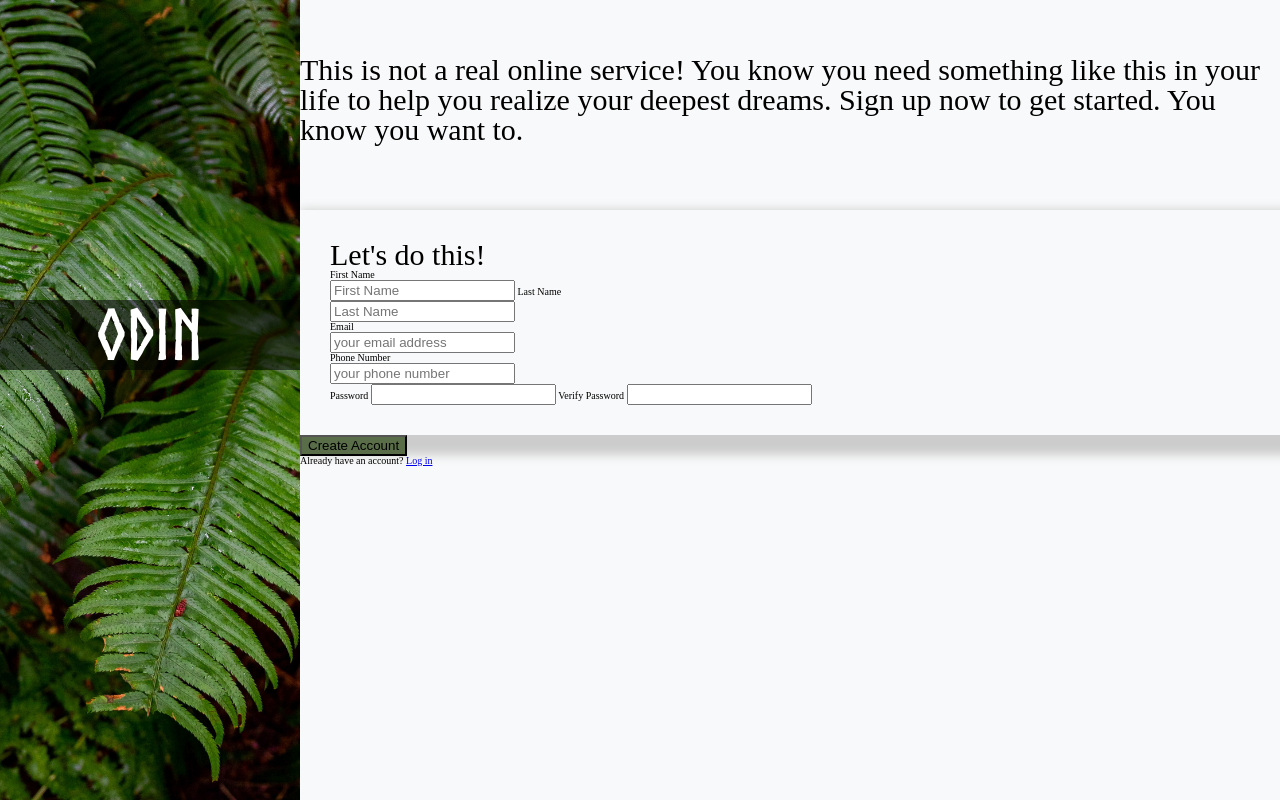
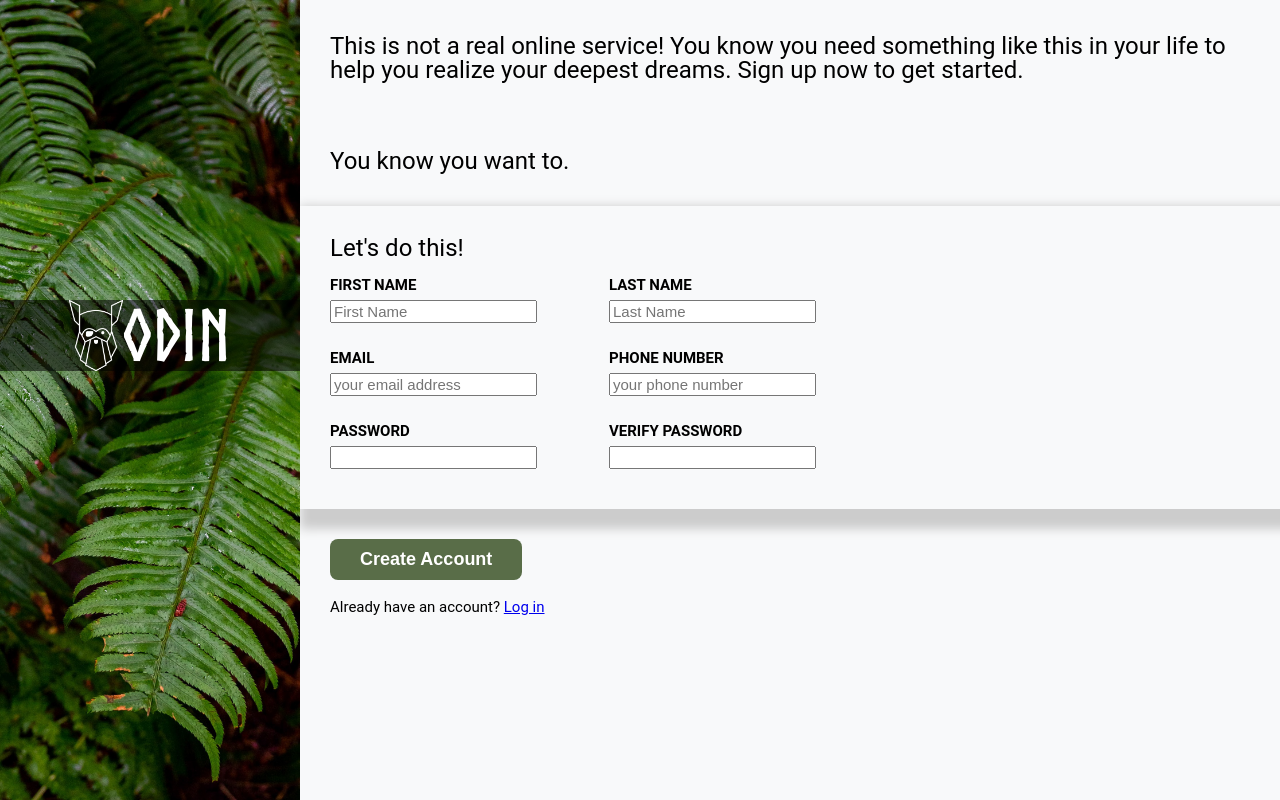
Before and after one commit to asifthewebguy/signup-form, a plain HTML site: page index.html in a window 1280 px wide. Drawn offline with Linux system fonts and the light colour scheme.

Commit message:
added and updated files
added ./assets/images/odin-lined.png
updated index.html style.css

```diff
--- a/index.html
+++ b/index.html
@@ -12,27 +12,35 @@
 <body>
     <div class="container">
         <header>
-            <h1>This is not a real online service! You know you need something like this in your life to help you realize your deepest dreams. Sign up now to get started. You know you want to.</h1>
+            <p>This is not a real online service! You know you need something like this in your life to help you realize your deepest dreams. Sign up now to get started.</p>
+            <p>You know you want to.</p>
         </header>
         <aside>
-            <div class="logo">ODIN</div>
-            <img src="./assets/images/halie-west-25xggax4bSA-unsplash.jpg" alt="" srcset="">
+            <div class="logo">
+                <img src="./assets/images/odin-lined.png" alt="Odin Logo"> ODIN
+            </div>
+            <img src="./assets/images/halie-west-25xggax4bSA-unsplash.jpg" alt="">
         </aside>
         <section id="signupForm">
 
             <form action="#" method="post">
                 <div class="form">
-                    <h2>Let's do this!</h2>
+                    <p>Let's do this!</p>
                     <div class="name">
+                        <div class="firstname">
                             <label for="fName">
                                 First Name
                             </label><br>
                             <input id="fName" name="fName" placeholder="First Name" type="text" required>
+                        </div>
+                        <div class="lastname">
                             <label for="lName">
                                 Last Name
                             </label><br>
                             <input id="lName" name="lName" placeholder="Last Name" type="text" required>
                         </div>
+                    </div>
+                    <div class="email-phone">
                         <div class="email">
                             <label for="email">
                                 Email
@@ -45,15 +53,23 @@
                             </label><br>
                             <input id="phone" name="phone" placeholder="your phone number" type="tel" required>
                         </div>
+                    </div>
+
                     <div class="password">
-                        <label for="password">Password</label>
+                        <div class="password-f">
+                            <label for="password">Password</label> <br>
                             <input type="password" name="password" id="password">
-                        <label for="password-verify">Verify Password</label>
+                        </div>
+                        <div class="password-v">
+                            <label for="password-verify">Verify Password</label> <br>
                             <input type="password" name="password-verify" id="password-verify">
                         </div>
                     </div>
+                </div>
+                <div class="form-footer">
                     <button type="submit">Create Account</button>
                     <p>Already have an account? <a href="#" class="login">Log in</a></p>
+                </div>
             </form>
         </section>
     </div>
--- a/style.css
+++ b/style.css
@@ -139,6 +139,7 @@ table {
     src: url(./assets/fonts/Norsebold.otf);
 }
 
+@import url('https://fonts.googleapis.com/css2?family=Roboto:wght@100&display=swap');
 :root {
     --sb: 25vw;
     --width: 75vw;
@@ -152,16 +153,25 @@ table {
     grid-template: 'aside . header  header' 'aside . form  form';
     gap: 0;
     background-color: #f8f9fa;
+    max-width: 1440px;
+    margin: 0 auto;
+    overflow: hidden;
+    font-family: 'Roboto', sans-serif;
 }
 
 header {
     grid-area: header;
-    height: 25vh;
-    width: calc(var(--width) - var(--gap));
+    height: auto;
+    width: 100%;
     /* background-color: black; */
     font-size: 3rem;
     display: grid;
     align-items: center;
+}
+
+header p {
+    padding: 3rem;
+    /* max-width: 67.7rem; */
 }
 
 aside {
@@ -180,13 +190,23 @@ aside .logo {
     width: 100%;
     text-align: center;
     font-family: 'Norse-Bold';
-    font-size: 7rem;
+    font-size: 7.1rem;
     top: 300px;
     background-color: hsla(0, 0%, 0%, 0.562);
+    display: flex;
+    align-items: center;
+    justify-content: center;
+}
+
+.logo img {
+    position: relative;
+    width: auto;
+    height: 7.1rem;
 }
 
 aside img {
     height: 100vh;
+    width: auto;
     position: absolute;
     top: 0;
     right: 0;
@@ -199,8 +219,23 @@ section#signupForm {
     /* background-color: rebeccapurple; */
 }
 
-h2 {
-    font-size: 3rem;
+p {
+    font-size: 2.4rem;
+}
+
+label {
+    line-height: 3rem;
+    text-transform: uppercase;
+    font-weight: bold;
+}
+
+label,
+input {
+    font-size: 1.5rem;
+}
+
+.error {
+    font-size: 1.2rem;
 }
 
 .form {
@@ -208,6 +243,30 @@ h2 {
     box-shadow: #ccc 10px 10px 10px 10px;
 }
 
+.form-footer {
+    padding: 30px;
+}
+
+.name,
+.email-phone,
+.password {
+    display: flex;
+    gap: 72px;
+    padding-top: 10px;
+    padding-bottom: 10px;
+}
+
+.form-footer p {
+    font-size: 1.5rem;
+    padding-top: 2rem;
+}
+
 button {
     background-color: var(--buttonBg);
+    border: 0;
+    border-radius: 8px;
+    color: #fff;
+    font-size: 1.8rem;
+    font-weight: bold;
+    padding: 1rem 3rem;
 }
```
Also changed, not shown: assets/images/odin-lined.png (added). Lines whose indentation alone changed are shown as unchanged.
